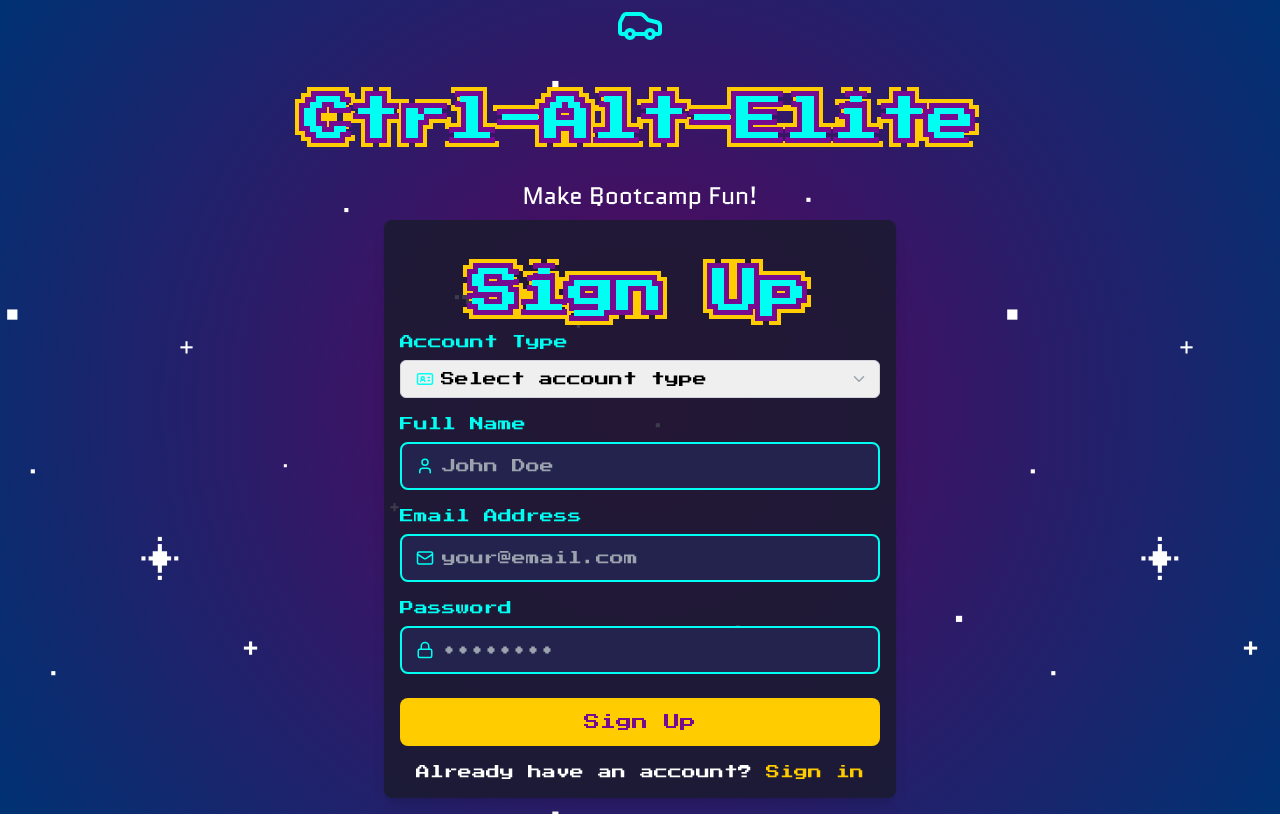
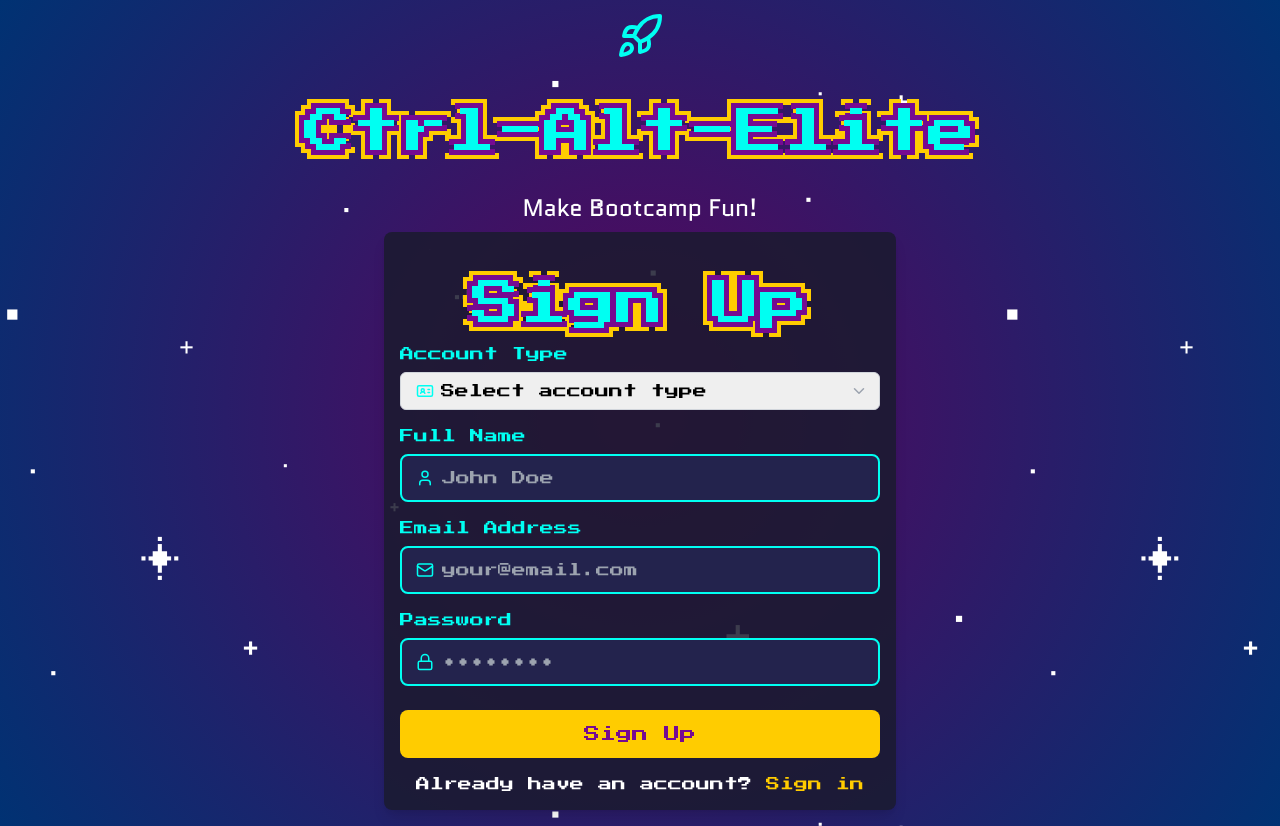
Before and after one commit to faithscript/App-Dev-Club-Management-Platform, a React (Vite) app: page /signup in a window 1280 px wide. Built offline with nearby package versions, Linux system fonts and the light colour scheme.

Commit message:
Replaced Car icon with Rocket

```diff
--- a/src/pages/LoginPage.tsx
+++ b/src/pages/LoginPage.tsx
@@ -1,5 +1,5 @@
 import React, { useState } from "react";
-import { Car, Lock, Mail, Loader2 } from "lucide-react";
+import { Rocket, Lock, Mail, Loader2 } from "lucide-react";
 import { Link } from "react-router-dom";
 import { useAuthStore } from "../store/useAuthStore";
 import "../styles/HomePage.css";
@@ -40,7 +40,7 @@ const LoginPage = () => {
         className="cover flex flex-col items-center justify-center"
         style={{ minHeight: "25vh" }}
       >
-        <Car size={48} className="text-[var(--c3)] mb-1" />
+        <Rocket size={48} className="text-[var(--c3)] mb-1 mt-3" />
         <h3>Ctrl-Alt-Elite</h3>
         <p className="desc text-center p-4">Make Bootcamp Fun!</p>
       </div>
--- a/src/pages/SignupPage.tsx
+++ b/src/pages/SignupPage.tsx
@@ -1,6 +1,6 @@
 import React, { useState } from "react";
 import {
-  Car,
+  Rocket,
   User,
   Lock,
   Mail,
@@ -50,7 +50,7 @@ const SignupPage = () => {
         className="cover flex flex-col items-center justify-center"
         style={{ minHeight: "20vh" }}
       >
-        <Car size={48} className="text-[var(--c3)] mb-1" />
+        <Rocket size={48} className="text-[var(--c3)] mb-1 mt-3" />
         <h3>Ctrl-Alt-Elite</h3>
         <p className="desc text-center p-2">Make Bootcamp Fun!</p>
       </div>
```
